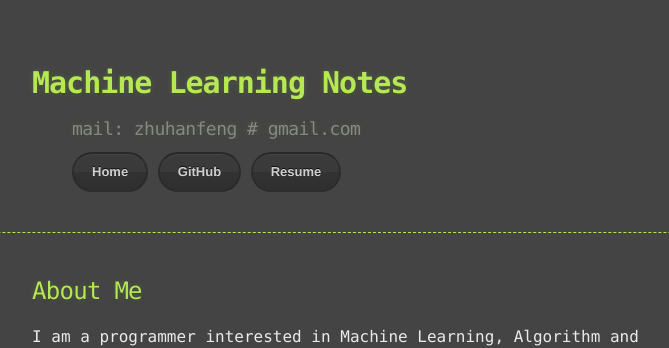
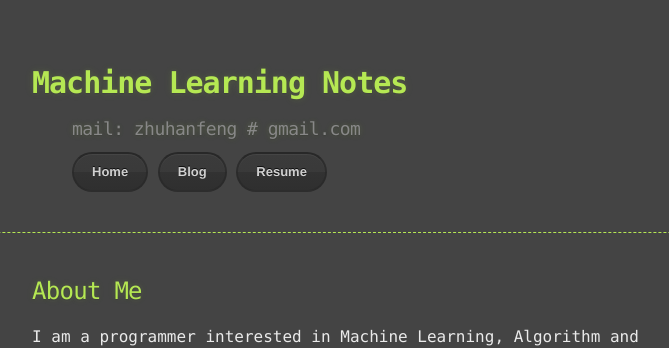
Before and after one commit to mlnotes/mlnotes.github.com, a Jekyll site: the page built from index.html, in a window 1280 px wide. Shown: the top 348 px of the page, without its empty margins (248-917 px from the left). Built offline with Jekyll 4.4.1, drawn with Linux system fonts in a browser that asks for light colours; comment, search, counter and statistics services are not loaded.

Commit message:
Update default.html

```diff
--- a/_layouts/default.html
+++ b/_layouts/default.html
@@ -26,7 +26,7 @@
 
         		<div class="section" id="links">
           			<a href="/" class="btn">Home</a>
-          			<a href="https://github.com/BitHigher" class="btn">GitHub</a>
+          			<a href="https://blog.csdn.net/mlnotes" class="btn">Blog</a>
           			<a href="http://careers.stackoverflow.com/hanfeng" class="btn">Resume</a>
         		</div>
       		</div>
```
